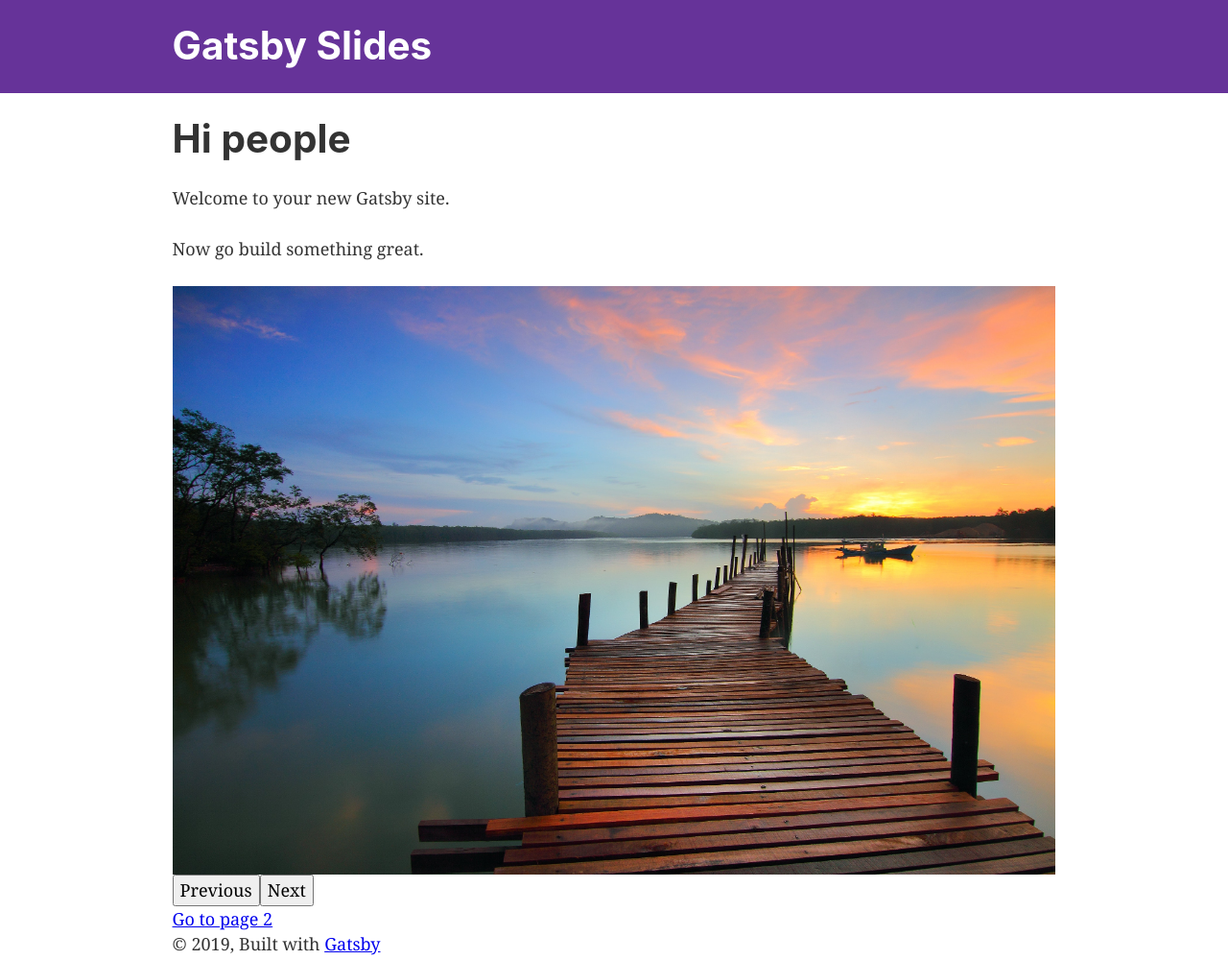
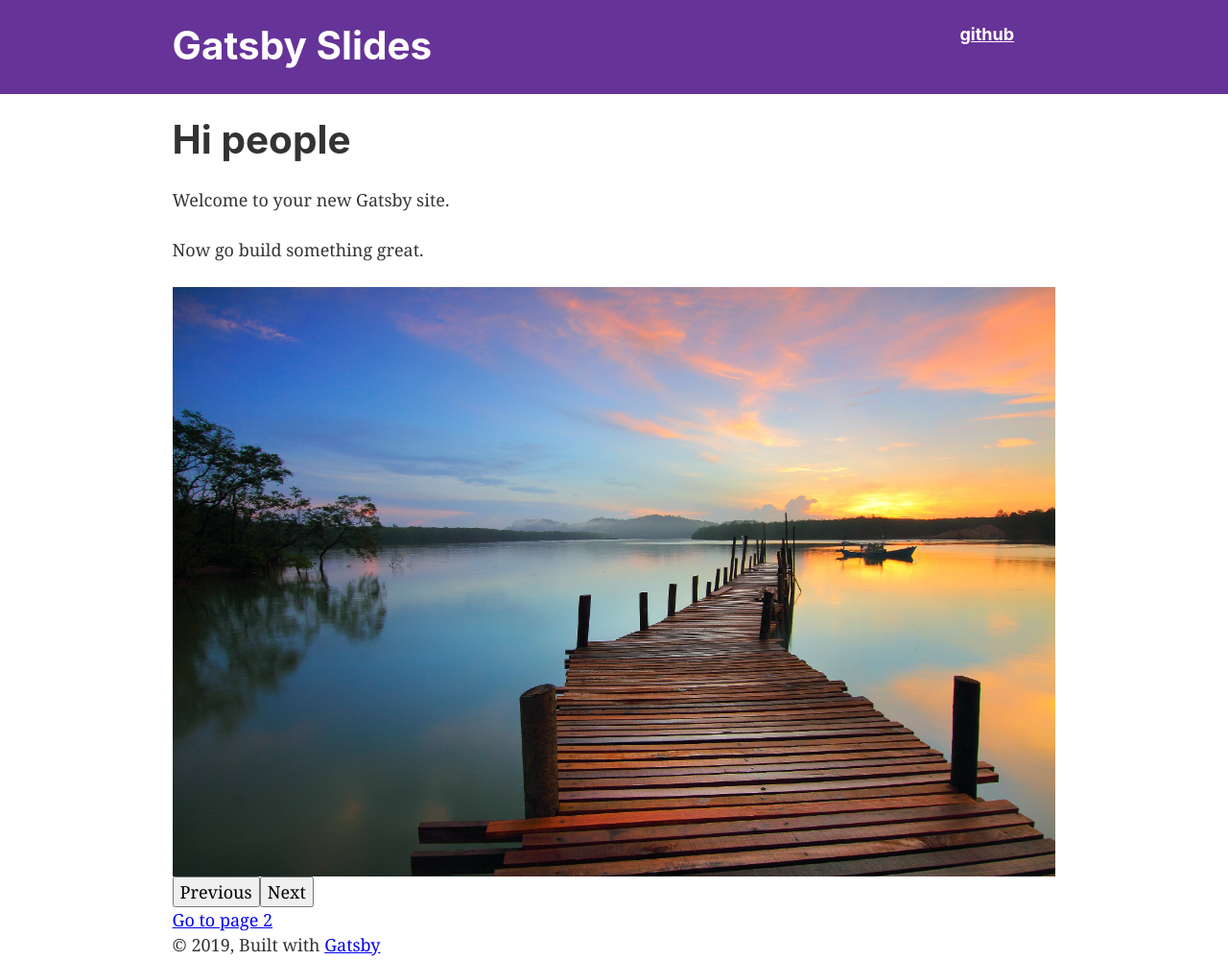
Before and after one commit to heyjordn/gatsby-slide-example, a Gatsby site: page / in a window 1280 px wide. Shown: the whole page at 96% size. Built offline with nearby package versions, Linux system fonts and the light colour scheme; Gatsby itself is replaced by a stand-in of ours.

Commit message:
Added github link

```diff
--- a/src/components/header.js
+++ b/src/components/header.js
@@ -11,6 +11,8 @@ const Header = ({ siteTitle }) => (
   >
     <div
       style={{
+        display: "grid",
+        gridTemplateColumns: "300px 1fr 100px",
         margin: `0 auto`,
         maxWidth: 960,
         padding: `1.45rem 1.0875rem`,
@@ -27,6 +29,15 @@ const Header = ({ siteTitle }) => (
           {siteTitle}
         </Link>
       </h1>
+      <div />
+      <h4>
+        <a
+          style={{ color: "white" }}
+          href="https://github.com/Pr0x1m4/gatsby-slide-example"
+        >
+          github
+        </a>
+      </h4>
     </div>
   </header>
 )
```
